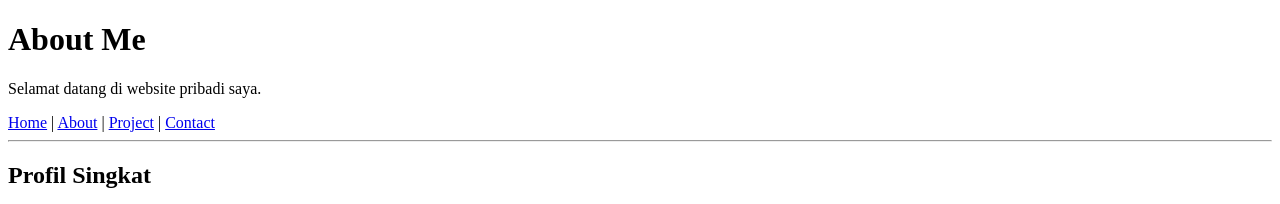
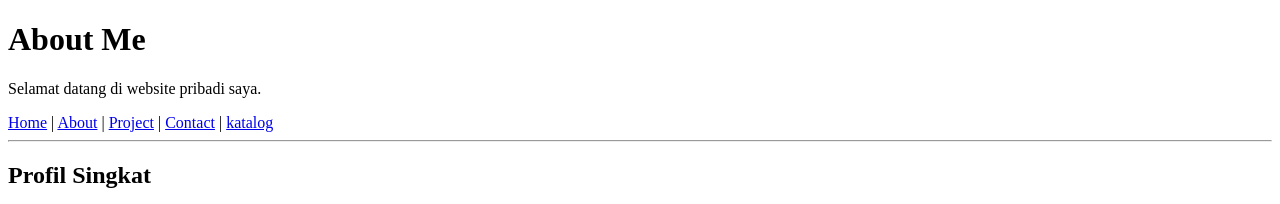
Before and after one commit to refalisha/Promnet-2, a plain HTML site: page 2-About.html in a window 1280 px wide. Shown: the top 204 px of the page. Drawn offline with Linux system fonts and the light colour scheme.

Commit message:
membuat tab katalog

```diff
--- a/2-About.html
+++ b/2-About.html
@@ -15,6 +15,8 @@
       <a href="3-Project.html">Project</a>
       |
       <a href="4-Contact.html">Contact</a>
+      |
+      <a href="https://www.sephora.co.id/?utm_source=google&utm_medium=cpc&utm_campaign=[sem]id_id|sephora_purebrand&utm_content=14aug-16sep-2026_mixcategory_foldable-bag-charm&dxid=Cj0KCQjwzY7VBhDwARIsAFtPvBSKdN1SwxTB7jMOwX5U4N4O3_pgnZdepsGKSVgBOmENeXvsnRJMKP8aAk0AEALw_wcB&dxgaid=Cj0KCQjwzY7VBhDwARIsAFtPvBSKdN1SwxTB7jMOwX5U4N4O3_pgnZdepsGKSVgBOmENeXvsnRJMKP8aAk0AEALw_wcB&gad_source=1&gad_campaignid=741857502&gbraid=0AAAAADpAM4IlrblJooqfp7j_TFopOges9&gclid=Cj0KCQjwzY7VBhDwARIsAFtPvBSKdN1SwxTB7jMOwX5U4N4O3_pgnZdepsGKSVgBOmENeXvsnRJMKP8aAk0AEALw_wcB">katalog</a>
     </nav>
     <hr />
     <h2>Profil Singkat</h2>
```
Also changed, not shown: 3-Project.html (+2 -0 lines), 4-Contact.html (+2 -0 lines), index.html (+2 -0 lines).
